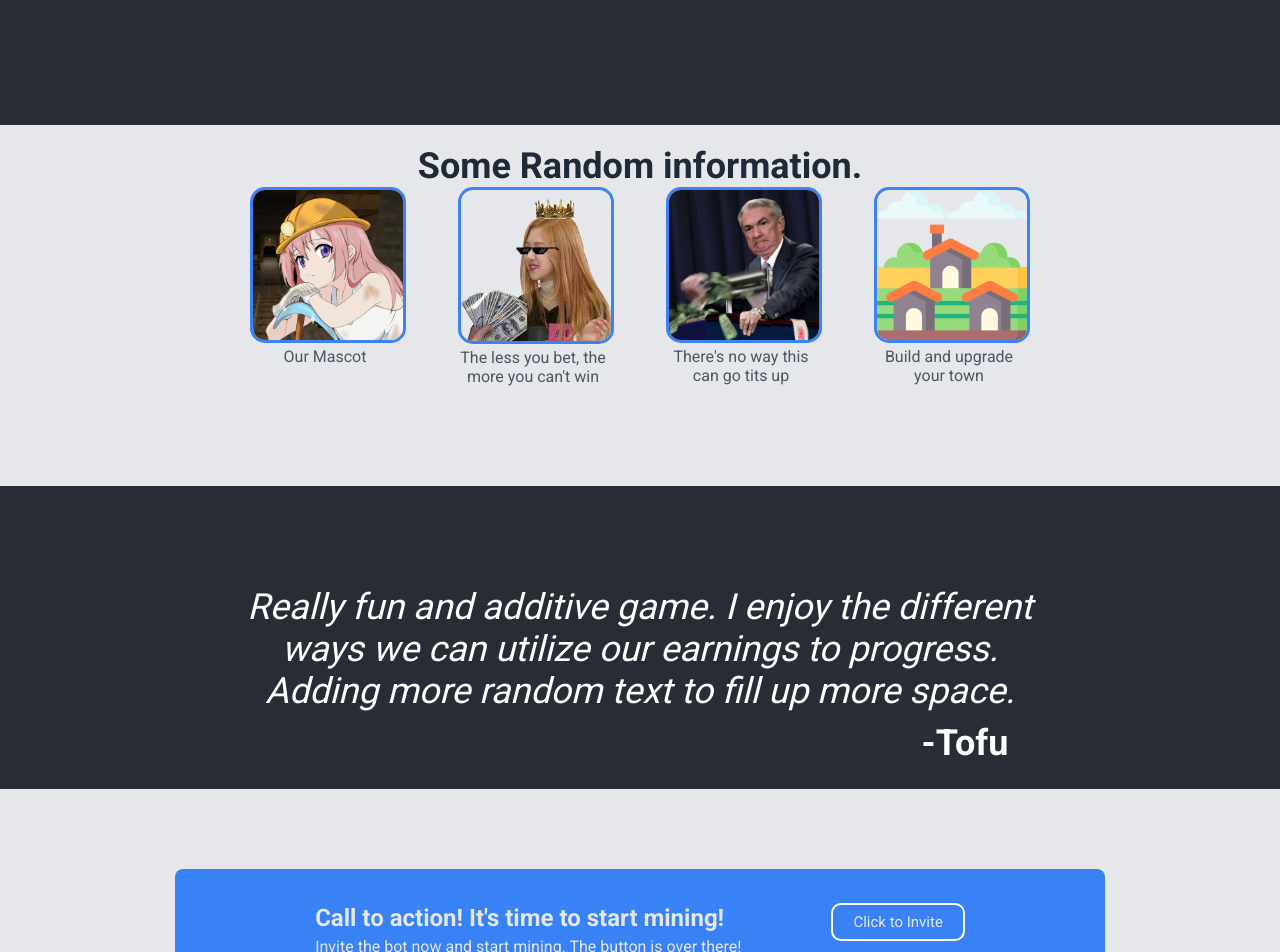
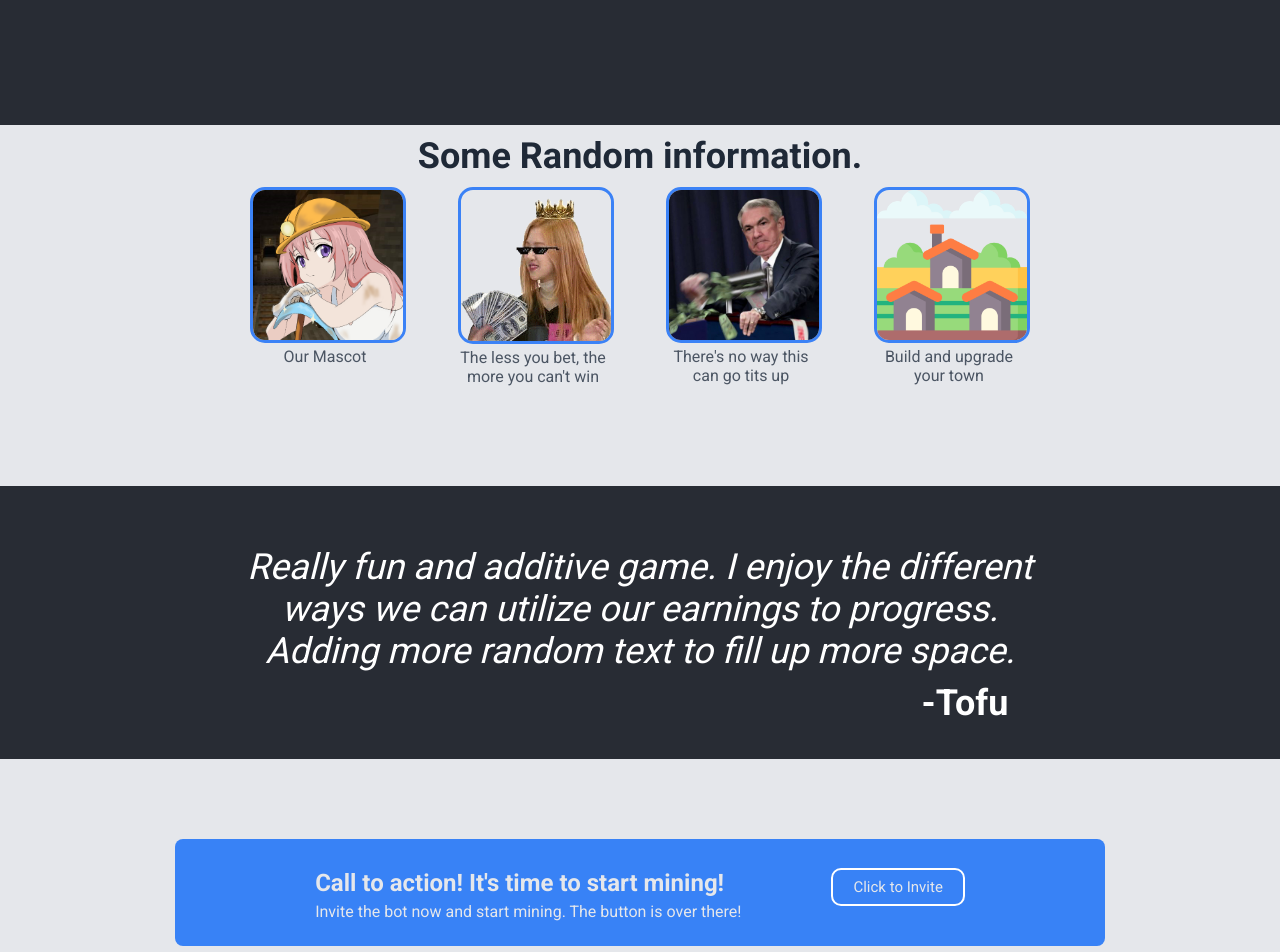
Before and after one commit to mooseRobot/minesim-website, a React (Create React App) app in the folder frontend/: page / in a window 1280 px wide. Shown: the part 460-1412 px from the top of the page. Built offline with nearby package versions, Linux system fonts and the light colour scheme.

Commit message:
Adjust style

```diff
--- a/frontend/src/pages/about-styling.css
+++ b/frontend/src/pages/about-styling.css
@@ -77,6 +77,7 @@ a {
     font-weight: 500;
     padding: 8px 20px;
     cursor: pointer;
+    margin: 5px 0;
 }
 
 .content-top-picture {
@@ -99,7 +100,7 @@ a {
     font-weight: 1000;
     font-size: 36px;
     text-align: center;
-    padding-top: 20px;
+    padding: 10px;
 }
 .content-info {
     display: flex;
@@ -126,8 +127,8 @@ a {
     display: flex;
     flex-direction: column;
     align-items: center;
-    padding-top: 100px;
-    padding-bottom: 25px;
+    padding-top: 60px;
+    padding-bottom: 35px;
 }
 
 .author, .quote {
@@ -162,7 +163,7 @@ a {
     display: flex;
     align-items: center;
     border-radius: 8px;
-    padding: 20px 140px;
+    padding: 15px 140px 25px 140px;
     gap: 90px;
 }
 
```
